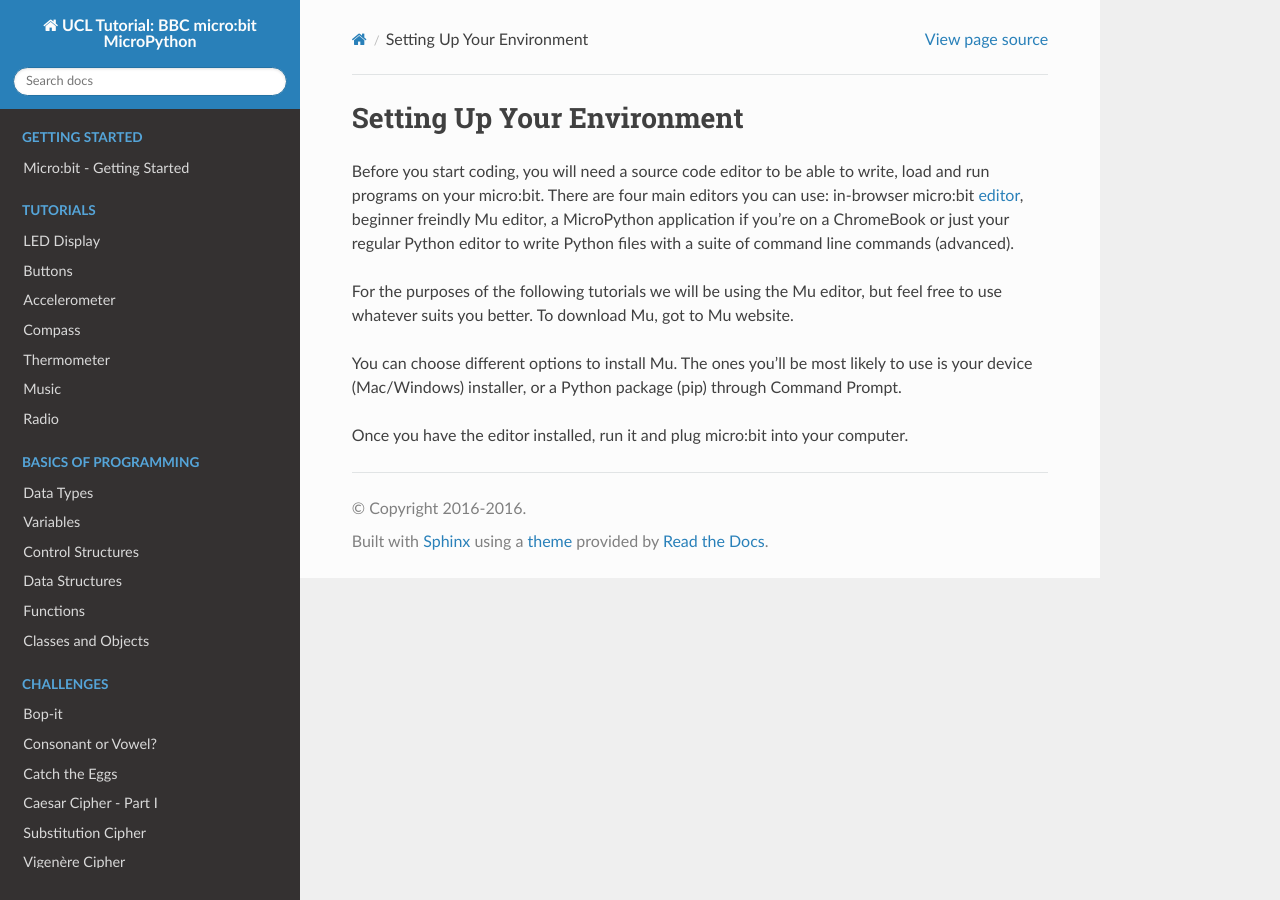
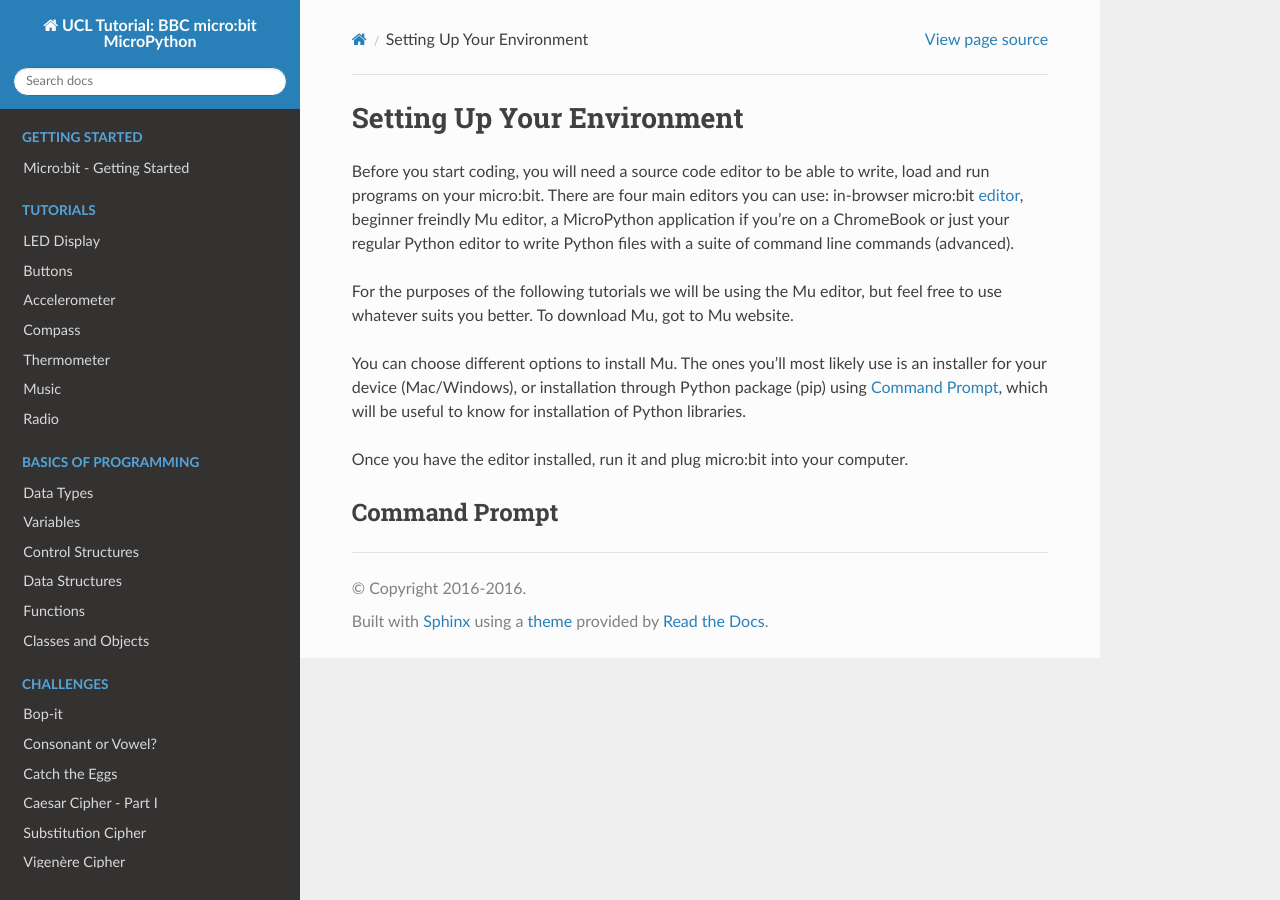
Before and after one commit to rharbird/microbit-challenges, a Sphinx documentation site: the page built from docs/source/introduction/environment.rst, in a window 1280 px wide. Built offline with Sphinx 7.4.7 and the Read the Docs theme 2.0.0, drawn with Linux system fonts in a browser that asks for light colours; pages that are not in the unit, such as notebooks, are missing from menus.

Commit message:
Modify text, add 'Command Prompt section'

```diff
--- a/docs/source/introduction/environment.rst
+++ b/docs/source/introduction/environment.rst
@@ -12,9 +12,12 @@ To download Mu, got to Mu website.
 .. _editor: https://python.microbit.org
 .. _website: https://codewith.mu/en/
 
-You can choose different options to install Mu. The ones you'll be most likely to use is your device (Mac/Windows) installer, or a Python package (pip) through
-Command Prompt.
+You can choose different options to install Mu. The ones you'll most likely use is an installer for your device (Mac/Windows), or installation through
+Python package (pip) using `Command Prompt`_, which will be useful to know for installation of Python libraries.
 
 .. figure: assets/installation_options.png
 
 Once you have the editor installed, run it and plug micro:bit into your computer.
+
+Command Prompt
+---------------
```
